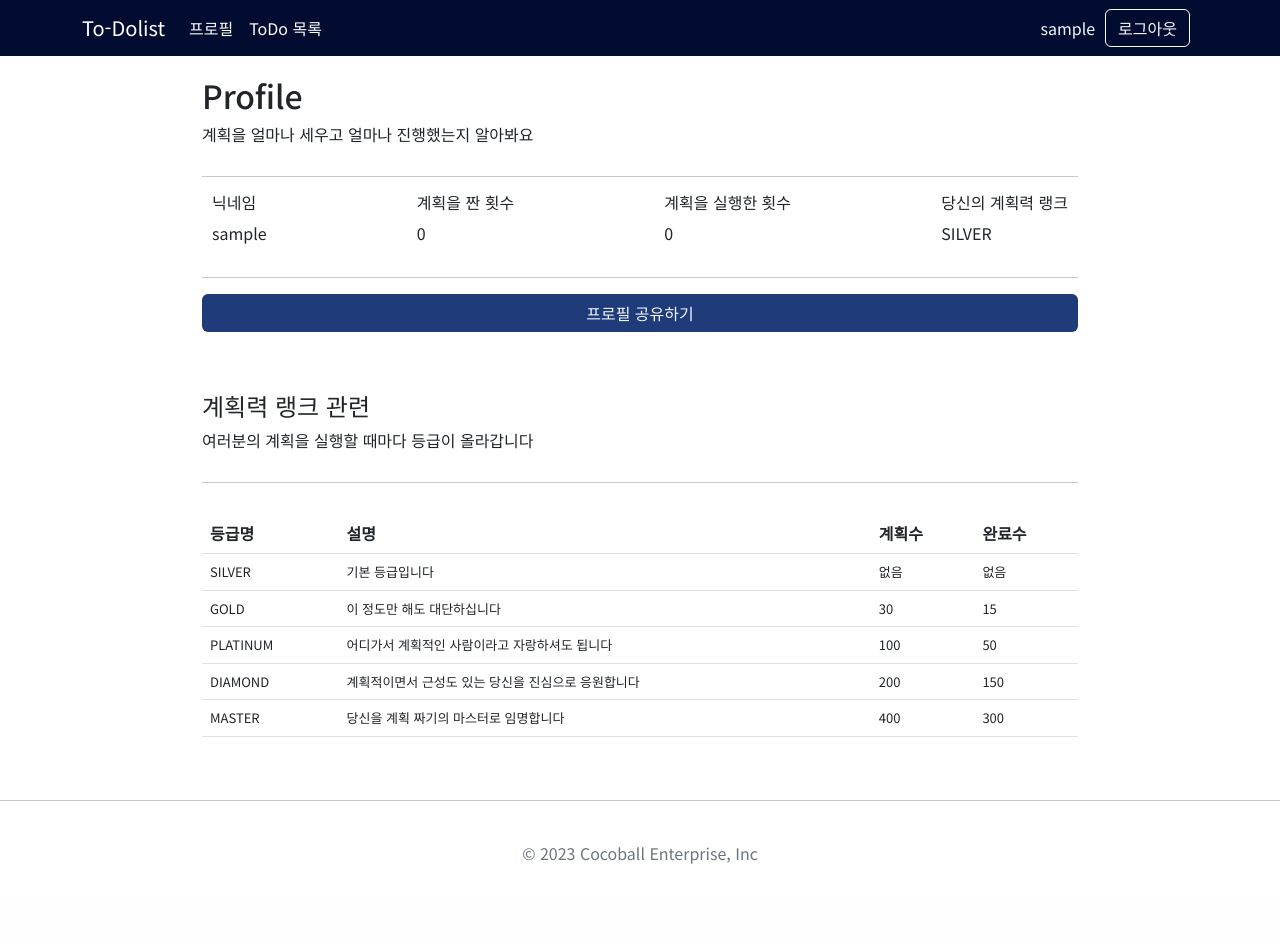
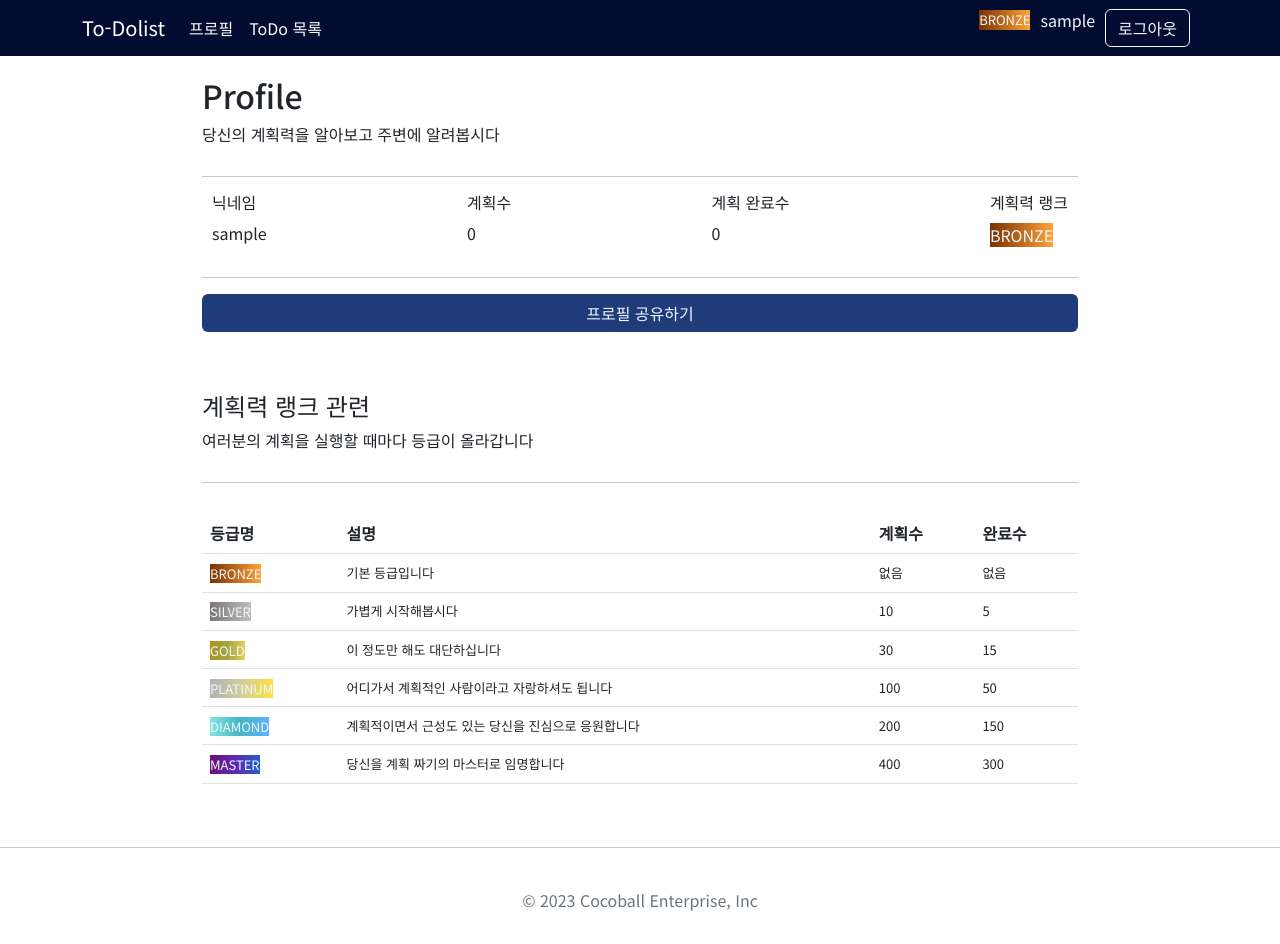
Before and after one commit to mrcocoball/To-Dolist, a Django app: page /profiles/ in a window 1280 px wide. Before the commit the page ends 864 px from the top, so only its background shows below. Run offline with Django 4.2, Linux system fonts and the light colour scheme; the visitor is signed in with stand-in values (Sample User, id 1); data comes from the database, SQL or seed files in the repository; some libraries are stand-ins or nearby versions.

Commit message:
#21 - 계획력 랭크 관련 디자인 반영
다만 상단 내비게이션 바 정렬 쪽 문제가 있어 주말에 수정 필요

```diff
--- a/profiles/templates/profile.html
+++ b/profiles/templates/profile.html
@@ -5,7 +5,7 @@
 {% block content %}
 <div class="profile_header">
     <h2>Profile</h2>
-    <p>계획을 얼마나 세우고 얼마나 진행했는지 알아봐요</p>
+    <p>당신의 계획력을 알아보고 주변에 알려봅시다</p>
 </div>
 <hr>
 
@@ -15,16 +15,16 @@
         <p>{{ profile.username }}</p>
     </div>
     <div class="profile_detail_item">
-        <h6>계획을 짠 횟수</h6>
+        <h6>계획수</h6>
         <p>{{ profile.todo_count}}</p>
     </div>
     <div class="profile_detail_item">
-        <h6>계획을 실행한 횟수</h6>
+        <h6>계획 완료수</h6>
         <p>{{ profile.todo_complete_count }}</p>
     </div>
     <div class="profile_detail_item">
-        <h6>당신의 계획력 랭크</h6>
-        <p>SILVER</p>
+        <h6>계획력 랭크</h6>
+        <a id="profile_rank-{{ profile.rank }}">{{ profile.rank }}</a>
     </div>
 </div>
 <hr>
@@ -47,31 +47,37 @@
             <th>완료수</th>
         </thead>
         <tbody>
-            <td>SILVER</td>
+            <td><a id="profile_rank-BRONZE">BRONZE</a></td>
             <td>기본 등급입니다</td>
             <td>없음</td>
             <td>없음</td>
         </tbody>
         <tbody>
-            <td>GOLD</td>
+            <td><a id="profile_rank-SILVER">SILVER</a></td>
+            <td>가볍게 시작해봅시다</td>
+            <td>10</td>
+            <td>5</td>
+        </tbody>
+        <tbody>
+            <td><a id="profile_rank-GOLD">GOLD</a></td>
             <td>이 정도만 해도 대단하십니다</td>
             <td>30</td>
             <td>15</td>
         </tbody>
         <tbody>
-            <td>PLATINUM</td>
+            <td><a id="profile_rank-PLATINUM">PLATINUM</a></td>
             <td>어디가서 계획적인 사람이라고 자랑하셔도 됩니다</td>
             <td>100</td>
             <td>50</td>
         </tbody>
         <tbody>
-            <td>DIAMOND</td>
+            <td><a id="profile_rank-DIAMOND">DIAMOND</a></td>
             <td>계획적이면서 근성도 있는 당신을 진심으로 응원합니다</td>
             <td>200</td>
             <td>150</td>
         </tbody>
         <tbody>
-            <td>MASTER</td>
+            <td><a id="profile_rank-MASTER">MASTER</a></td>
             <td>당신을 계획 짜기의 마스터로 임명합니다</td>
             <td>400</td>
             <td>300</td>
--- a/static/layout.css
+++ b/static/layout.css
@@ -26,6 +26,20 @@ div.reverse_align {
     text-align: right;
 }
 
+/* 상단 내비게이션 관련 */
+
+div.user_is_authenticated {
+    justify-content: space-between !important;
+    display: flex !important;
+    vertical-align: middle;
+    align-items: center !important;
+    flex-wrap: nowrap;
+}
+
+#auth-username {
+    color:aliceblue;
+    margin-right: 10px;
+}
 
 /* Profiles 관련 */
 
@@ -78,7 +92,9 @@ div.todo_box > h6 {
 }
 
 div.button_list {
-    flex-direction: row-reverse;
+    justify-content: space-between !important;
+    display: flex !important;
+    vertical-align: middle;
 }
 
 div.completed_todo {
@@ -98,20 +114,6 @@ div.not_completed_todo {
     background: -webkit-linear-gradient(left, white, #d5e0ff);
     vertical-align: middle;
 }
-
-div.user_is_authenticated {
-    justify-content: space-between !important;
-    display: flex !important;
-    vertical-align: middle;
-}
-
-div.user_is_authenticated > p {
-    color: aliceblue;
-    margin-top: 0px;
-    margin-bottom: 0px;
-    margin-right: 10px;
-}
-
 
 /* Todo Detail, Form 관련 */
 
@@ -155,7 +157,6 @@ div.todo_detail_item {
 div.todo_detail_bottom {
     margin-top: 40px;
 }
-
 
 /* 버튼 관련 */
 
@@ -324,3 +325,84 @@ div.pagination_button_list {
     font-size: smaller;
     color:aliceblue;
 }
+
+/* 랭크 관련 */
+
+#rank-BRONZE {
+    background: -webkit-linear-gradient(left, rgb(122, 49, 0), #ffa238);
+    vertical-align: middle;
+    color:aliceblue;
+    margin-right: 10px;
+}
+
+#profile_rank-BRONZE {
+    background: -webkit-linear-gradient(left, rgb(122, 49, 0), #ffa238);
+    vertical-align: middle;
+    color:aliceblue;
+}
+
+#rank-SILVER {
+    background: -webkit-linear-gradient(left, rgb(124, 117, 117), #c0c0c0);
+    vertical-align: middle;
+    color:aliceblue;
+    margin-right: 10px;
+}
+
+#profile_rank-SILVER {
+    background: -webkit-linear-gradient(left, rgb(124, 117, 117), #c0c0c0);
+    vertical-align: middle;
+    color:aliceblue;
+}
+
+#rank-GOLD {
+    background: -webkit-linear-gradient(left, rgb(172, 149, 23), #a3a243, rgb(230, 208, 88));
+    vertical-align: middle;
+    color:aliceblue;
+    margin-right: 10px;
+}
+
+#profile_rank-GOLD {
+    background: -webkit-linear-gradient(left, rgb(172, 149, 23), #a3a243, rgb(230, 208, 88));
+    vertical-align: middle;
+    color:aliceblue;
+}
+
+
+#rank-PLATINUM {
+    background: -webkit-linear-gradient(left, rgb(179, 179, 179), #cfce9b, rgb(255, 225, 56));
+    vertical-align: middle;
+    color:aliceblue;
+    margin-right: 10px;
+}
+
+#profile_rank-PLATINUM {
+    background: -webkit-linear-gradient(left, rgb(179, 179, 179), #cfce9b, rgb(255, 225, 56));
+    vertical-align: middle;
+    color:aliceblue;
+}
+
+#rank-DIAMOND {
+    background: -webkit-linear-gradient(left, rgb(127, 230, 224), #46b5c4, rgb(94, 177, 255));
+    vertical-align: middle;
+    color:aliceblue;
+    margin-right: 10px;
+}
+
+#profile_rank-DIAMOND {
+    background: -webkit-linear-gradient(left, rgb(127, 230, 224), #46b5c4, rgb(94, 177, 255));
+    vertical-align: middle;
+    color:aliceblue;
+}
+
+#rank-MASTER {
+    background: -webkit-linear-gradient(left, rgb(107, 18, 116), #5e28b6 ,#2162c4);
+    vertical-align: middle;
+    color:aliceblue;
+    margin-right: 10px;
+}
+
+#profile_rank-MASTER {
+    background: -webkit-linear-gradient(left, rgb(107, 18, 116), #5e28b6 ,#2162c4);
+    vertical-align: middle;
+    color:aliceblue;
+}
--- a/templates/base.html
+++ b/templates/base.html
@@ -33,18 +33,26 @@
         <div class="text-end">
           {% if user.is_authenticated %}
           <div class="user_is_authenticated">
-            <p class="align-self-center">{{ user.username }}</p>
+            <div>
+              <p class="align-self-center" id="rank-{{ user.rank }}" style="font-size: small;">{{ user.rank }}</p>
+            </div>
+            <div>
+              <p id="auth-username">{{ user.username }}</p>
+            </div>
             <a href="/accounts/logout/">
                 <button type="button" class="btn btn-outline-light me-2">로그아웃</button>
             </a>
           </div>
           {% else %}
+          <div class="user_is_not_authenticated">
               <a href="/accounts/login">
                 <button type="button" class="btn btn-login">로그인</button>
               </a>
               <a href="/accounts/signup">
                 <button type="button" class="btn btn-login">회원가입</button>
               </a>
+            </div>
+          </div>
           {% endif %}
         </div>
       </div>
```
Lines whose indentation alone changed are shown as unchanged.
